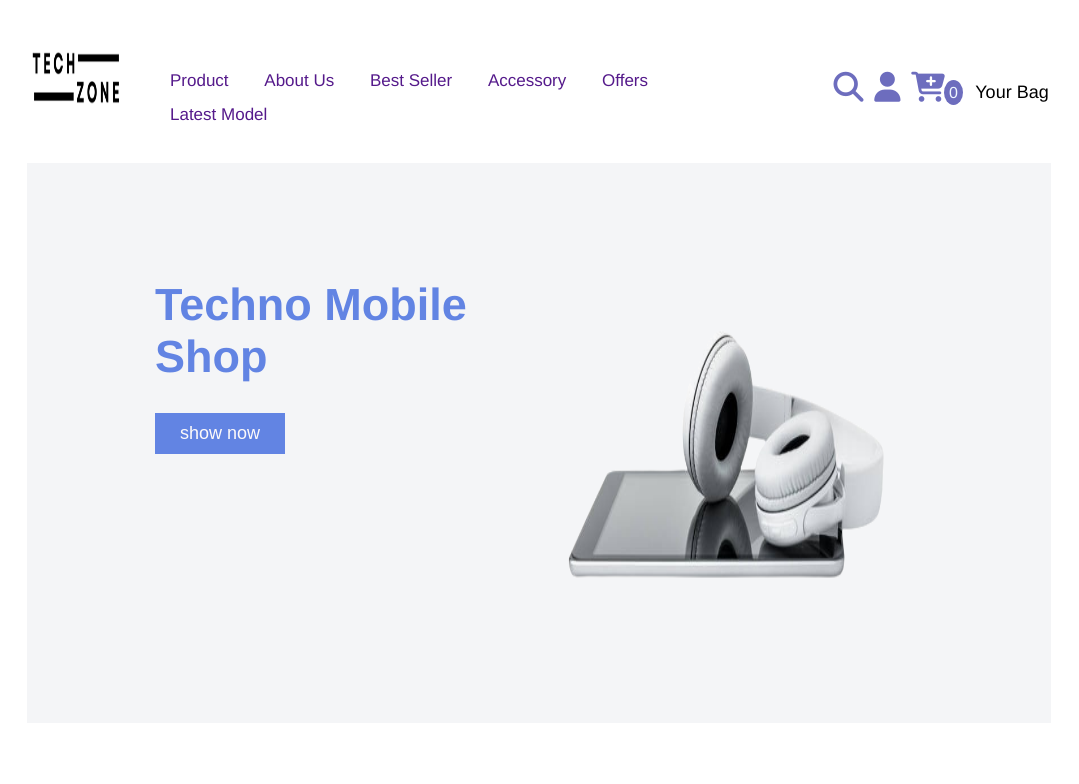
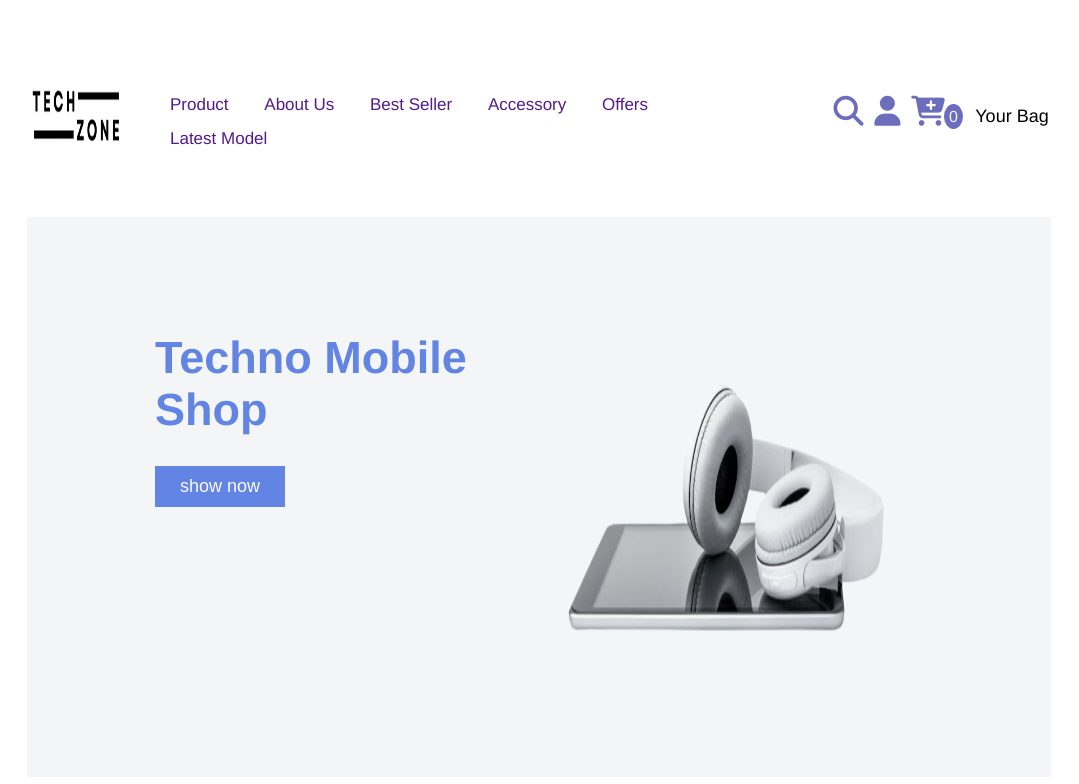
Before and after one commit to yasminehosny/project2, a plain HTML site: page index.html in a window 1280 px wide. Shown: the top 784 px of the page, without its empty margins (101-1180 px from the left). Drawn offline with Linux system fonts and the light colour scheme.

Commit message:
techzone

```diff
--- a/css/style.css
+++ b/css/style.css
@@ -59,6 +59,7 @@ p {
 
 header {
   width: 100%;
+  margin: 5vh 0;
 }
 
 header .container {
@@ -73,7 +74,7 @@ header .container {
 header .img img {
   width: 100%;
   height: 15vh;
-  margin-top: 15%;
+  margin-top: 13%;
 }
 
 nav {
@@ -82,7 +83,7 @@ nav {
 
 .header-linkes {
 
-  margin-top: 8vh;
+  margin-top: 6vh;
   margin-left: 2vw;
 }
 
@@ -184,7 +185,7 @@ td {
 
 .icons {
   width: 25%;
-  padding: 7vh 0 0 3vw;
+  padding: 5vh 0 0 3vw;
 
 }
 
@@ -212,13 +213,13 @@ td {
 
 .home {
   width: 100vw;
-  margin-top: 3vh;
+  /* margin-top: 7vh;
+} */
 }
 
 .home .container {
   justify-content: space-evenly;
   background-color: #f4f5f7;
-  /* background-color:#f8f8f8; */
   padding: 0 10%;
   height: 70vh;
   display: flex;
--- a/index.html
+++ b/index.html
@@ -76,7 +76,7 @@
         <button>show now</button>
     </div>
     <div class="photo">
-    <img src="./Images/homeimg-ezgif.com-effects.png" alt="">
+    <img src="./Images/homeimage.png" alt="">
     </div>
 </div>
     </section>
```
Also changed, not shown: images/homeimage.png (renamed from images/homeimg-ezgif.com-effects.png).
